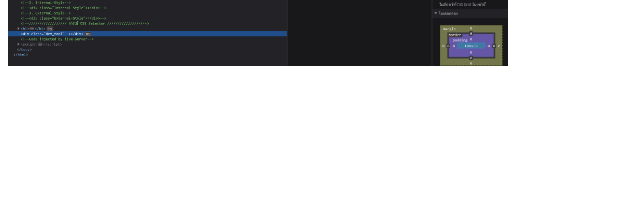
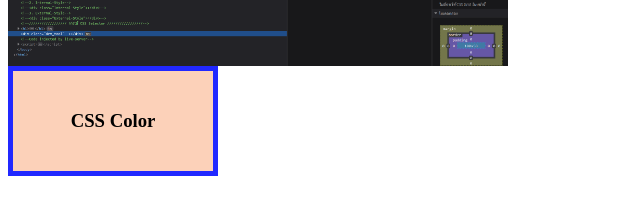
Before and after one commit to JanoiBJR21/CSS-in-Web-Pages, a plain HTML site: page index.html in a window 1280 px wide. Shown: the part 377-592 px from the top of the page, without its empty margins (0-640 px from the left). Drawn offline with Linux system fonts and the light colour scheme.

Commit message:
CSS Color
    /* 1.Color Name */
    background-color: blueviolet;
    /* 2.Color HEX */
    background-color: #17b7e3;
    /* 3.Color rgb */
    background-color: rgb(246, 103, 26);
    /* 3.Color rgba */
    background-color: rgba(246, 103, 26, 0.3);
}

```diff
--- a/css/style.css
+++ b/css/style.css
@@ -17,6 +17,11 @@ h1 {
     align-items: center;
     justify-content: center;
 }
+/*
+///////////////////
+    Dev Tool
+///////////////////
+*/
 .dev_tool{
     width: 500px;
     height: 250px;
@@ -29,3 +34,25 @@ h1 {
     font-size: 50px;
     font-weight: 800;
 }
+/*
+///////////////////
+    CSS Color
+///////////////////
+*/
+.css_color{
+    width: 200px;
+    height: 100px;
+    display: flex;
+    align-items: center;
+    justify-content: center;
+    border: 5px solid rgb(33, 40, 255);
+
+    /* 1.Color Name */
+    background-color: blueviolet;
+    /* 2.Color HEX */
+    background-color: #17b7e3;
+    /* 3.Color rgb */
+    background-color: rgb(246, 103, 26);
+    /* 3.Color rgba */
+    background-color: rgba(246, 103, 26, 0.3);
+}
--- a/index.html
+++ b/index.html
@@ -43,7 +43,13 @@
     -->
     <h1>CSS Selector</h1>
 
-    <div class="dev_tool"><h2>Dev Tool</h2></div>
+    <div class="dev_tool">
+        <h2>Dev Tool</h2>
+    </div>
+
+    <div class="css_color">
+        <h3>CSS Color</h3>
+    </div>
 </body>
 
 </html>
```
